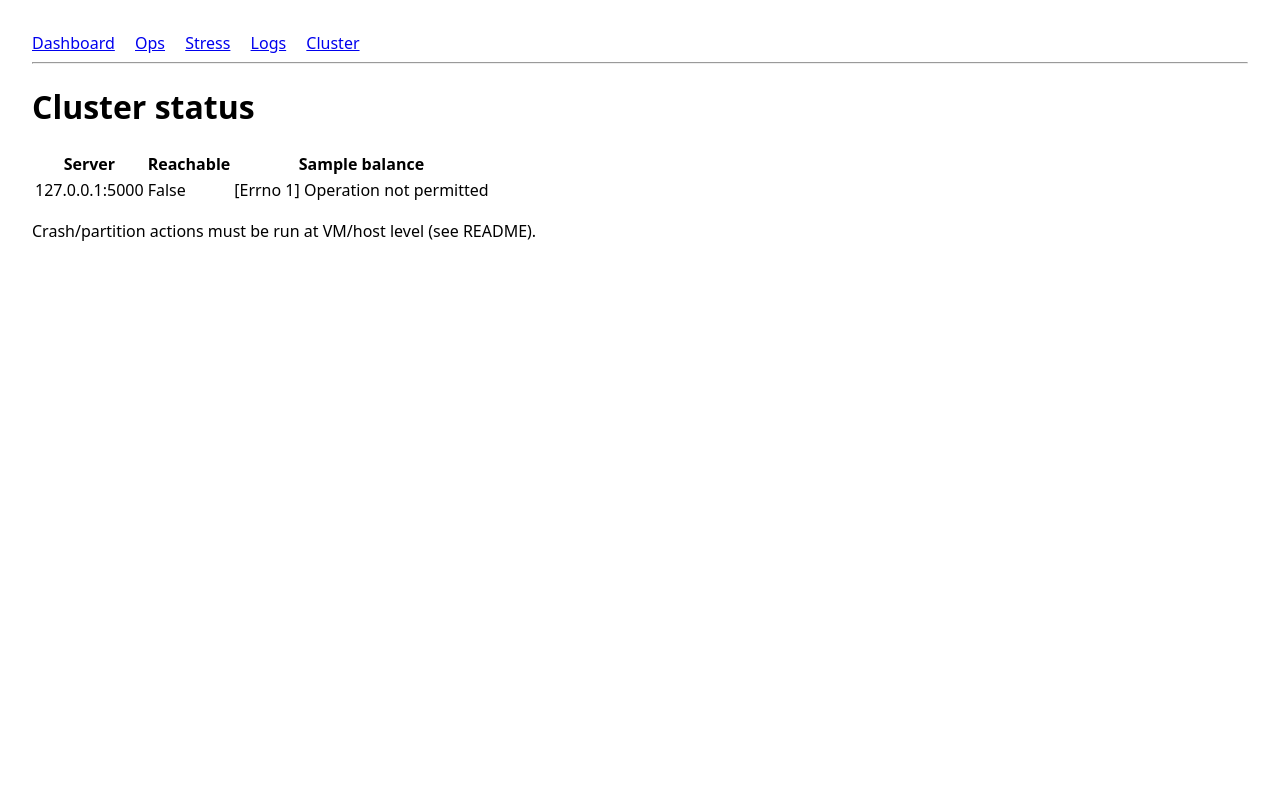
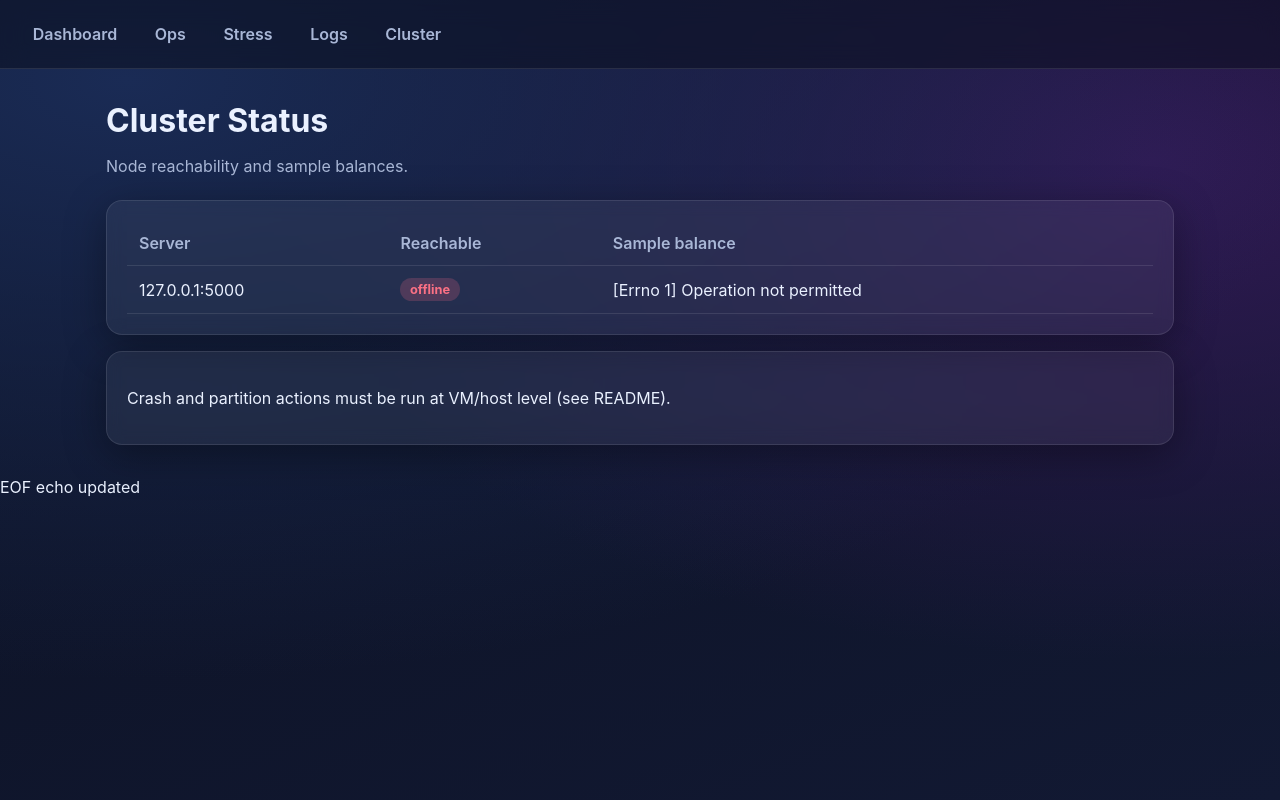
Before and after one commit to AmirHosein-Vahed/Banking-System-DS-HW1, a FastAPI app: page /cluster in a window 1280 px wide. Run offline with FastAPI, Linux system fonts and the light colour scheme; data that the repository does not hold is empty.

Commit message:
style: modern themed UI for web frontend

```diff
--- a/web/templates/base.html
+++ b/web/templates/base.html
@@ -1,14 +1,115 @@
 <!doctype html>
-<html>
+<html lang="en">
 <head>
 <meta charset="utf-8">
+<meta name="viewport" content="width=device-width, initial-scale=1">
 <title>Banking Web</title>
 <style>
-body { font-family: system-ui, sans-serif; margin: 2rem; }
-nav a { margin-right: 1rem; }
-.card { border: 1px solid #ddd; padding: 1rem; margin: 1rem 0; border-radius: 8px; }
-input, select, button { padding: .4rem; margin: .2rem 0; }
-pre { background:#f6f6f6; padding:1rem; overflow:auto; }
+:root {
+  --bg: #0b1020;
+  --bg2: #121933;
+  --card: rgba(255,255,255,0.06);
+  --card-border: rgba(255,255,255,0.10);
+  --text: #eaf1ff;
+  --muted: #a9b7d6;
+  --accent: #6ee7ff;
+  --accent2: #8b5cf6;
+  --success: #34d399;
+  --danger: #fb7185;
+  --shadow: 0 10px 40px rgba(0,0,0,0.35);
+  --radius: 16px;
+}
+* { box-sizing: border-box; }
+body {
+  margin: 0;
+  min-height: 100vh;
+  font-family: Inter, system-ui, -apple-system, Segoe UI, Roboto, sans-serif;
+  color: var(--text);
+  background: radial-gradient(1200px 600px at 10% 10%, #1a2b55, transparent),
+             radial-gradient(900px 500px at 90% 20%, #311a55, transparent),
+             linear-gradient(160deg, var(--bg), var(--bg2));
+}
+nav {
+  display: flex;
+  gap: .75rem;
+  padding: 1rem 1.25rem;
+  position: sticky;
+  top: 0;
+  z-index: 10;
+  backdrop-filter: blur(12px);
+  background: rgba(11,16,32,0.55);
+  border-bottom: 1px solid var(--card-border);
+}
+nav a {
+  color: var(--muted);
+  text-decoration: none;
+  padding: .5rem .8rem;
+  border-radius: 10px;
+  font-weight: 600;
+  transition: .2s;
+}
+nav a:hover {
+  color: white;
+  background: linear-gradient(90deg, rgba(110,231,255,.15), rgba(139,92,246,.15));
+}
+.wrap { max-width: 1100px; margin: 2rem auto; padding: 0 1rem; }
+h1 { font-size: 2rem; margin-bottom: .5rem; }
+.subtitle { color: var(--muted); margin-bottom: 1.5rem; }
+.card {
+  background: var(--card);
+  border: 1px solid var(--card-border);
+  border-radius: var(--radius);
+  padding: 1.25rem;
+  box-shadow: var(--shadow);
+  backdrop-filter: blur(8px);
+  margin: 1rem 0;
+}
+.grid { display: grid; grid-template-columns: repeat(auto-fit, minmax(240px,1fr)); gap: 1rem; }
+.stat {
+  background: linear-gradient(135deg, rgba(110,231,255,.12), rgba(139,92,246,.12));
+  border: 1px solid var(--card-border);
+  border-radius: var(--radius);
+  padding: 1rem;
+}
+.stat small { color: var(--muted); }
+.stat strong { font-size: 1.6rem; }
+table { width: 100%; border-collapse: collapse; }
+th, td { padding: .75rem; text-align: left; border-bottom: 1px solid var(--card-border); }
+th { color: var(--muted); font-weight: 600; }
+input, select, button {
+  background: rgba(255,255,255,0.06);
+  color: var(--text);
+  border: 1px solid var(--card-border);
+  border-radius: 10px;
+  padding: .6rem .75rem;
+  outline: none;
+}
+button {
+  cursor: pointer;
+  background: linear-gradient(90deg, var(--accent), var(--accent2));
+  color: #0b1020;
+  font-weight: 700;
+  border: none;
+  transition: transform .12s ease;
+}
+button:hover { transform: translateY(-1px); }
+pre {
+  background: rgba(0,0,0,0.35);
+  border: 1px solid var(--card-border);
+  border-radius: 12px;
+  padding: 1rem;
+  overflow: auto;
+  color: var(--text);
+}
+.badge {
+  display: inline-block; padding: .25rem .6rem; border-radius: 999px; font-size: .8rem; font-weight: 700;
+}
+.badge.success { background: rgba(52,211,153,.2); color: var(--success); }
+.badge.danger { background: rgba(251,113,133,.2); color: var(--danger); }
+@media (max-width: 700px) {
+  .wrap { margin: 1rem; }
+  h1 { font-size: 1.5rem; }
+}
 </style>
 </head>
 <body>
@@ -19,7 +120,10 @@ pre { background:#f6f6f6; padding:1rem; overflow:auto; }
 <a href="/logs">Logs</a>
 <a href="/cluster">Cluster</a>
 </nav>
-<hr>
+<div class="wrap">
 {% block content %}{% endblock %}
+</div>
 </body>
 </html>
+EOF
+echo updated
--- a/web/templates/cluster.html
+++ b/web/templates/cluster.html
@@ -1,12 +1,20 @@
 {% extends "base.html" %}
 {% block content %}
-<h1>Cluster status</h1>
+<h1>Cluster Status</h1>
+<p class="subtitle">Node reachability and sample balances.</p>
+<div class="card">
 <table>
 <tr><th>Server</th><th>Reachable</th><th>Sample balance</th></tr>
 {% for srv, d in info.items() %}
-<tr><td>{{srv}}</td><td>{{d.reachable}}</td><td>{{d.sample_balance if 'sample_balance' in d else d.error}}</td></tr>
+<tr>
+  <td>{{srv}}</td>
+  <td>{% if d.reachable %}<span class="badge success">online</span>{% else %}<span class="badge danger">offline</span>{% endif %}</td>
+  <td>{{ d.sample_balance if 'sample_balance' in d else d.error }}</td>
+</tr>
 {% endfor %}
 </table>
-<p>Crash/partition actions must be run at VM/host level (see README).</p>
-
+</div>
+<div class="card">
+  <p>Crash and partition actions must be run at VM/host level (see README).</p>
+</div>
 {% endblock %}
```
Also changed, not shown: web/templates/index.html (+10 -8 lines), web/templates/logs.html (+5 -3 lines), web/templates/ops.html (+22 -3 lines), web/templates/stress.html (+28 -11 lines).
